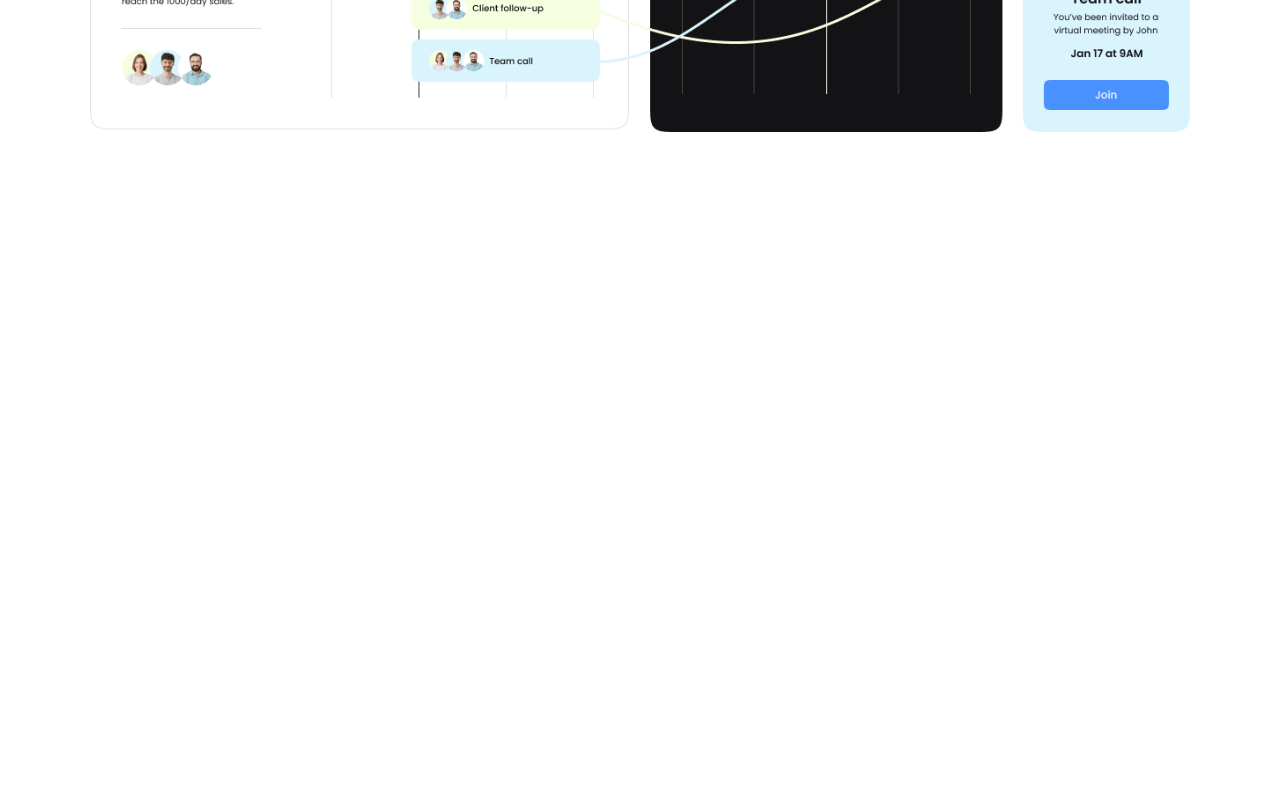
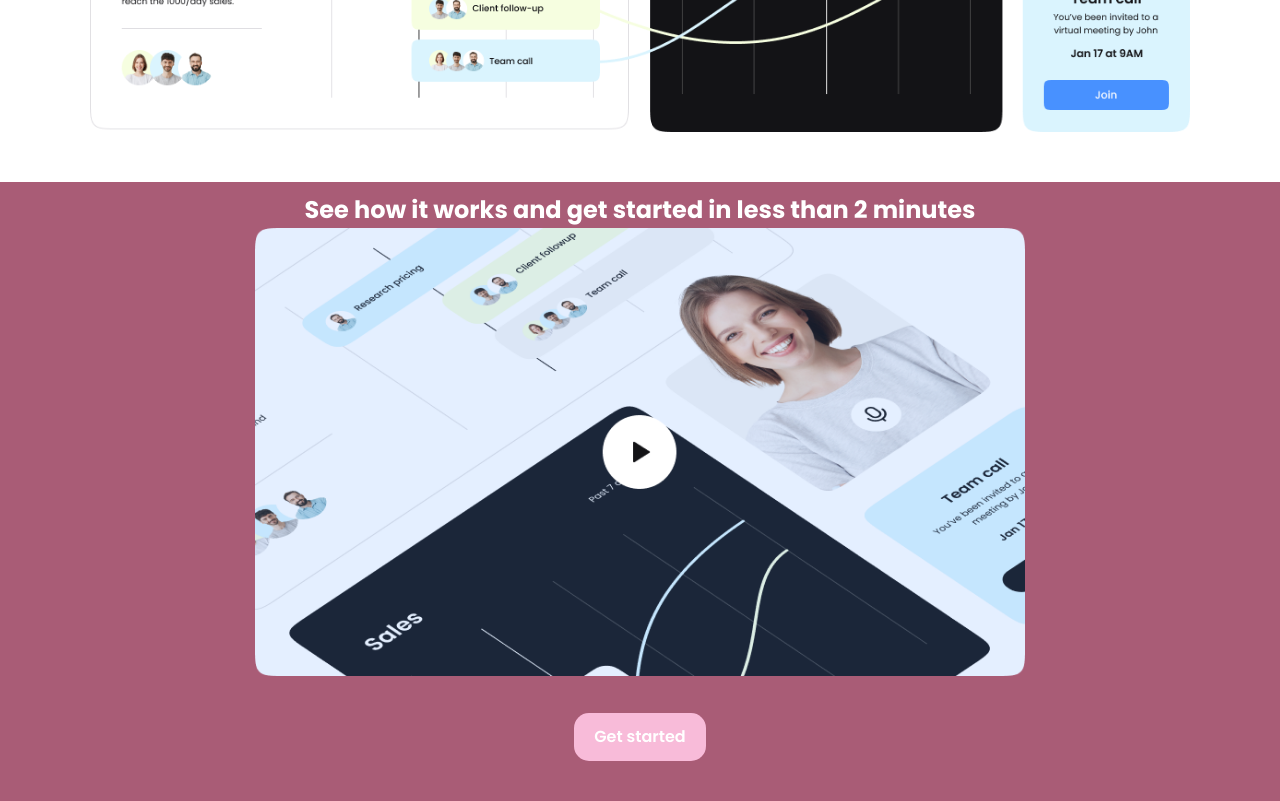
Before and after one commit to ejnnrkhghvghvbmd283749/Front-end-course, a plain HTML site: page Coursework/index.html in a window 1280 px wide. Shown: the part 542-1343 px from the top of the page. Before the commit the page ends 800 px from the top, so only its background shows below. Drawn offline with Linux system fonts and the light colour scheme.

Commit message:
Added html and css for video section of website

```diff
--- a/Coursework/css/style.css
+++ b/Coursework/css/style.css
@@ -183,3 +183,41 @@ img{
     width: 70%;
     margin-bottom: 20px;
 }
+
+/* Video */
+
+.video{
+    padding: 10px 0 40px;
+}
+
+.video-content{
+    display: flex;
+    flex-direction: column;
+    align-items: center;
+}
+
+.video-preview{
+    margin-bottom: 30px;
+}
+
+/* Background */
+
+.bg-primary{
+    background: var(--primary-color);
+    color: #fff;
+}
+
+.bg-light{
+    background: var(--light-color);
+    color: #333;
+}
+
+.bg-dark{
+    background: var(--dark-color);
+    color: #fff;
+}
+
+.bg-black{
+    background: #A95C76;
+    color: #fff;
+}
--- a/Coursework/index.html
+++ b/Coursework/index.html
@@ -58,6 +58,21 @@
 
     </section>
 
+    <section class="video bg-black">
+        <div class="container-sm">
+            <h2 class="video-heading text-xl text-center">
+                See how it works and get started in less than 2 minutes
+            </h2>
+            <div class="video-content">
+                <a href="#">
+                    <img src="images/video-preview.png" alt="video"
+                    class="video-preview"/>
+                </a>
+
+                <a class="a btn btn-primary" href="#">Get started</a>
+            </div>
+        </div>
+    </section>
     <script src="js/main.js"></script>
 </body>
 </html>
```
